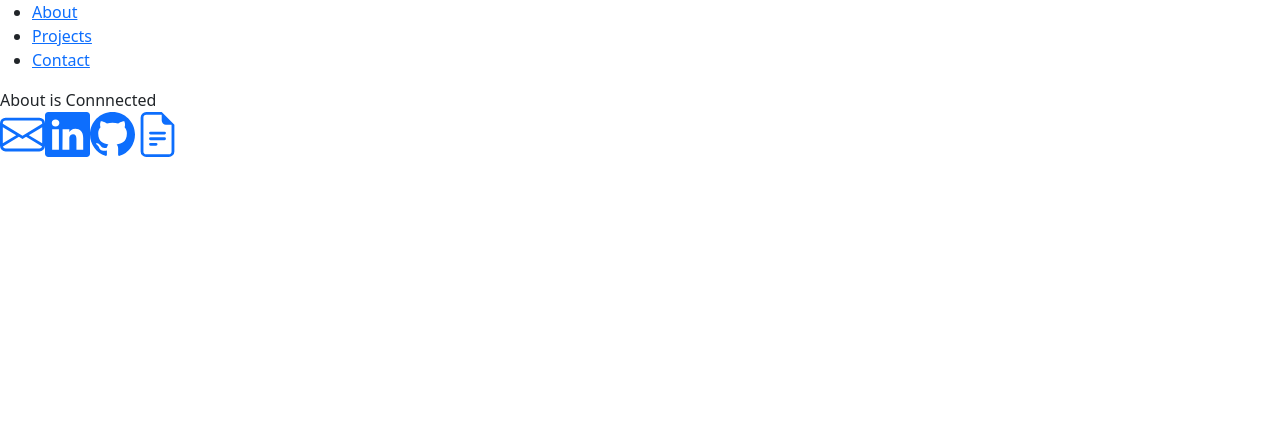
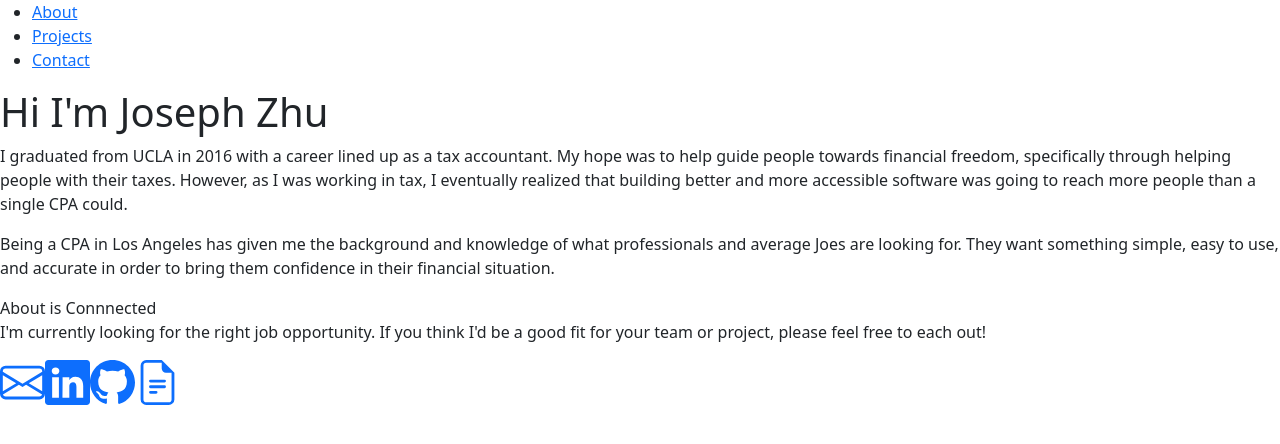
Before and after one commit to Zhu-Joseph/jz-portfolio, a React (Create React App) app: page / in a window 1280 px wide. Shown: the top 444 px of the page. Built offline with nearby package versions, Linux system fonts and the light colour scheme.

Commit message:
Update outline

```diff
--- a/src/Layout/Contact/Contact.js
+++ b/src/Layout/Contact/Contact.js
@@ -1,12 +1,9 @@
 import React from 'react'
-import { Link } from "react-router-dom"
-
 
 export default function Contact() {
     return (
         <div>
-            <a id="contact">
-
+          <p>I'm currently looking for the right job opportunity. If you think I'd be a good fit for your team or project, please feel free to each out!</p>
           <a href="mailto:josephzhu3@gmail.com">
             <svg xmlns="http://www.w3.org/2000/svg" width="45px" height="45px" fill="currentColor" class="bi bi-envelope" viewBox="0 0 16 16">
               <path d="M0 4a2 2 0 0 1 2-2h12a2 2 0 0 1 2 2v8a2 2 0 0 1-2 2H2a2 2 0 0 1-2-2V4zm2-1a1 1 0 0 0-1 1v.217l7 4.2 7-4.2V4a1 1 0 0 0-1-1H2zm13 2.383-4.758 2.855L15 11.114v-5.73zm-.034 6.878L9.271 8.82 8 9.583 6.728 8.82l-5.694 3.44A1 1 0 0 0 2 13h12a1 1 0 0 0 .966-.739zM1 11.114l4.758-2.876L1 5.383v5.73z"/>
@@ -29,9 +26,6 @@ export default function Contact() {
             </svg>
           </a>
 
-
-
-            </a>
         </div>
     )
 }
--- /dev/null
+++ b/src/Layout/Intro/Intro.js
@@ -0,0 +1,30 @@
+import React from 'react'
+
+export default function Intro() {
+    return (
+        <div>
+            <section>
+                <div>
+                    <div>
+                        {/* <img /> Placeholder for future image */}
+                    </div>
+                    <div>
+                        <h1>Hi I'm Joseph Zhu</h1>
+                        <p>
+                            I graduated from UCLA in 2016 with a career lined up as a tax accountant.
+                            My hope was to help guide people towards financial freedom,
+                            specifically through helping people with their taxes.
+                            However, as I was working in tax,
+                            I eventually realized that building better and more accessible software was going to reach more people than a single CPA could.
+                        </p>
+
+                        <p>
+                            Being a CPA in Los Angeles has given me the background and knowledge of what professionals and average Joes are looking for.
+                            They want something simple, easy to use, and accurate in order to bring them confidence in their financial situation.
+                        </p>
+                    </div>
+                </div>
+            </section>
+        </div>
+    )
+}
--- a/src/Layout/Layout.js
+++ b/src/Layout/Layout.js
@@ -1,6 +1,7 @@
 import React from 'react'
 import About from './About/About'
 import Contact from './Contact/Contact'
+import Intro from './Intro/Intro'
 import Nav from './Nav/Nav'
 
 
@@ -9,6 +10,7 @@ export default function Layout() {
     return (
         <div>
             <Nav />
+            <Intro />
             <About />
             <Contact />
         </div>
```
Also changed, not shown: src/Intro/Intro.js (deleted), src/Layout/Intro/Intro.css (added). Lines whose indentation alone changed are shown as unchanged.
